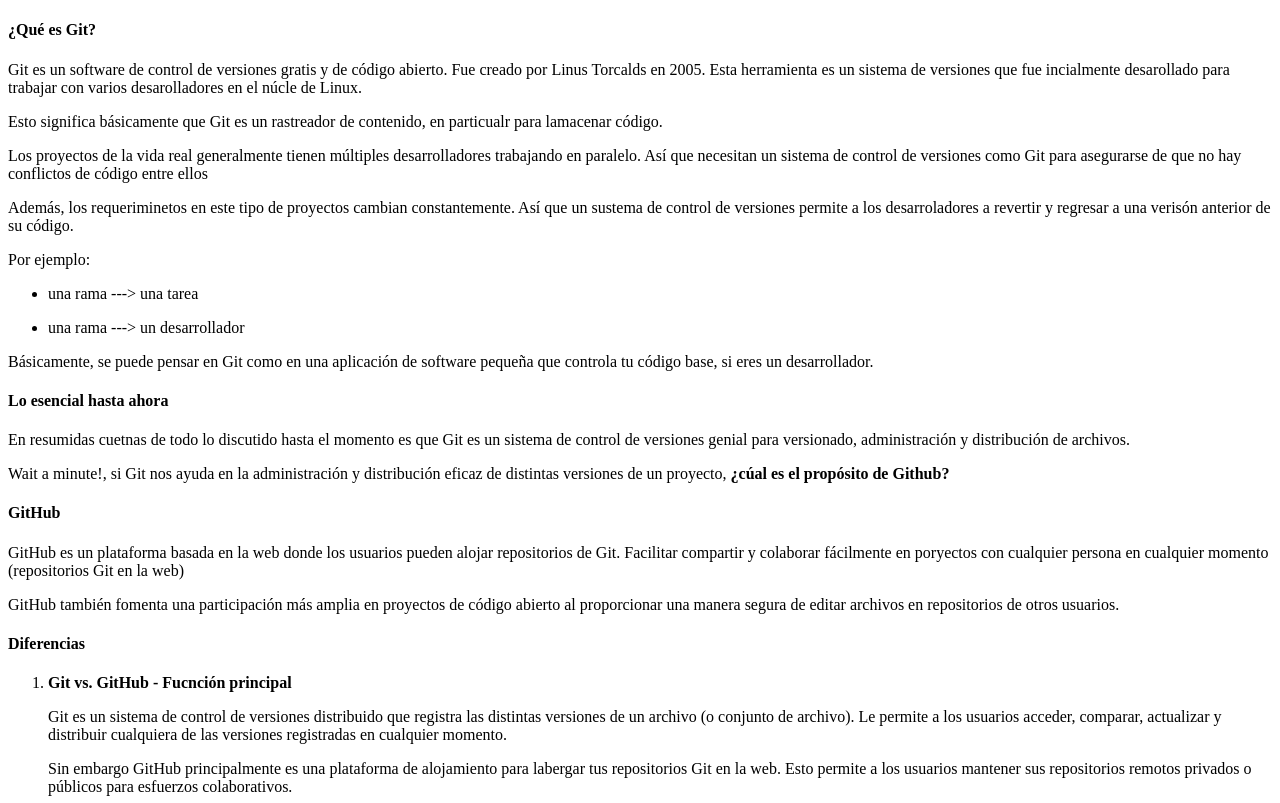
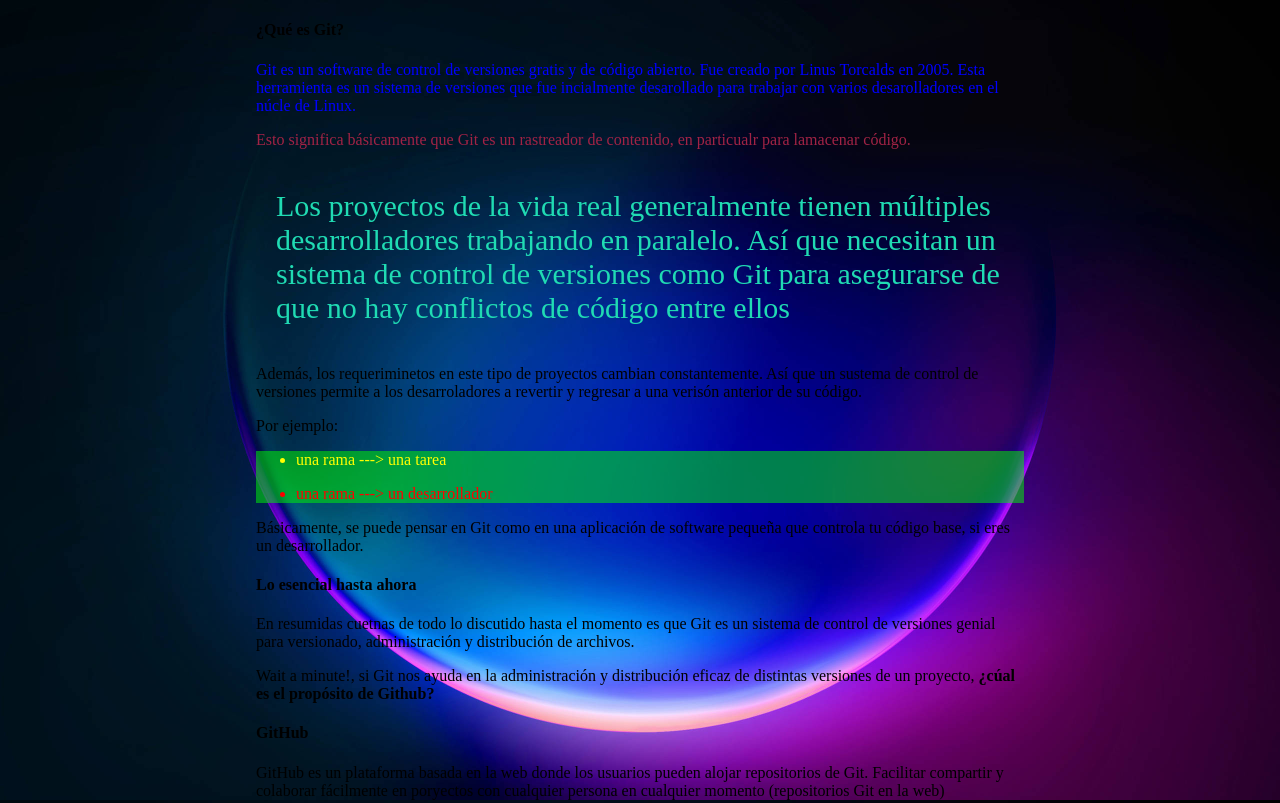
Before and after one commit to Wilson-Alvarracin/Css-Asix1, a plain HTML site: page index.html in a window 1280 px wide. Shown: the top 803 px of the page. Drawn offline with Linux system fonts and the light colour scheme.

Commit message:
Primera Version

```diff
--- a/index.html
+++ b/index.html
@@ -5,25 +5,23 @@
     <meta charset="UTF-8">
     <meta http-equiv="X-UA-Compatible" content="IE=edge">
     <meta name="viewport" content="width=device-width, initial-scale=1.0">
-    <link rel="shortcut icon" href="github-alt-brands.svg" type="image/x-icon">
+    <link rel="shortcut icon" href="./icon/github-alt-brands.svg" type="image/x-icon">
     <title>Git_GitHub</title>
 </head>
 
-<body>
+<body style="margin: 0; padding-left:20%; padding-right: 20%; background-image: url(./img/img21-scaled.jpg); background-size: contain;">
     <h4>¿Qué es Git?</h4>
-    <p>Git es un software de control de versiones gratis y de código abierto. Fue creado por Linus Torcalds en 2005. Esta herramienta es un sistema de versiones que fue incialmente desarollado para trabajar con varios desarolladores en el núcle de Linux.</p>
 
-    <p>Esto significa básicamente que Git es un rastreador de contenido, en particualr para lamacenar código.</p>
-
-    <p>Los proyectos de la vida real generalmente tienen múltiples desarrolladores trabajando en paralelo. Así que necesitan un sistema de control de versiones como Git para asegurarse de que no hay conflictos de código entre ellos</p>
-
+    <!-- ESTILOS EN LÍNEA-->
+    <p style="color:blue;">Git es un software de control de versiones gratis y de código abierto. Fue creado por Linus Torcalds en 2005. Esta herramienta es un sistema de versiones que fue incialmente desarollado para trabajar con varios desarolladores en el núcle de Linux.</p>
+    <p style="color: #a12345;">Esto significa básicamente que Git es un rastreador de contenido, en particualr para lamacenar código.</p>
+    <p style="color:rgb(32, 219, 179); font-size: 30px; padding: 10px 20px; ;">Los proyectos de la vida real generalmente tienen múltiples desarrolladores trabajando en paralelo. Así que necesitan un sistema de control de versiones como Git para asegurarse de que no hay conflictos de código entre ellos</p>
     <p>Además, los requeriminetos en este tipo de proyectos cambian constantemente. Así que un sustema de control de versiones permite a los desarroladores a revertir y regresar a una verisón anterior de su código.</p>
-
     <p>Por ejemplo:</p>
-    <ul>
-        <li>una rama ---> una tarea</li>
+    <ul style="background-color: rgba(0, 255, 0, 0.5);">
+        <li style="color: yellow;">una rama ---> una tarea</li>
         <p></p>
-        <li>una rama ---> un desarrollador</li>
+        <li style="color: red;">una rama ---> un desarrollador</li>
     </ul>
     <p>Básicamente, se puede pensar en Git como en una aplicación de software pequeña que controla tu código base, si eres un desarrollador.</p>
 
@@ -41,36 +39,39 @@
     <ol>
         <li>
             <p><b>Git vs. GitHub - Fucnción principal</b></p>
-        </li>
-        <p>Git es un sistema de control de versiones distribuido que registra las distintas versiones de un archivo (o conjunto de archivo). Le permite a los usuarios acceder, comparar, actualizar y distribuir cualquiera de las versiones registradas en cualquier
-            momento.
+            <p>Git es un sistema de control de versiones distribuido que registra las distintas versiones de un archivo (o conjunto de archivo). Le permite a los usuarios acceder, comparar, actualizar y distribuir cualquiera de las versiones registradas
+                en cualquier momento.
             </p>
 
             <p>Sin embargo GitHub principalmente es una plataforma de alojamiento para labergar tus repositorios Git en la web. Esto permite a los usuarios mantener sus repositorios remotos privados o públicos para esfuerzos colaborativos.</p>
 
+        </li>
+
         <li>
             <p><b>Diferencia 2: Git vs. GitHub - Plataforma de operación</b></p>
-        </li>
-
             <p>Los usuarios instalan y ejecutan Git en sus equipos locales.</p>
 
             <p>Esto significa que la mayoría de las operaciones de Git se puede lograr sin una conexión a internet.</p>
 
             <p>Sin embargo GitHub es un servicio basado en la web que opera solamente en línea. Esto significa que necesitas estar conectado para hacer cualquier cosa en GitHub.</p>
 
+
+        </li>
+
         <li>
             <p><b>Git vs. GitHub - Creadores</b></p>
-        </li>
             <p>Linus Torvalds comenzó Git en Abril del 2005</p>
 
             <p>Chris Wanstrath, P.J.Hyett, Tom Preston-Werner, y Scott Chacon fundaron GitHub.com en Febrero 2008</p>
 
+        </li>
         <li>
             <p><b>Git vs. GitHub . Competidores</b></p>
-        </li>
             <p>Algunas alternativas para Git son Mercurial, Team Foundation Version Control (TFVC), Preforce Helix Core, Apache Subversion, y IMB Rarional ClearCase.</p>
 
             <p>Los competidores más cercanos a GitHub son GitLab, Bitbucket, SourceForge, Cloud Source Repositories, y AWS CodeCommit.</p>
+
+        </li>
     </ol>
 </body>
 
```
Also changed, not shown: icon/github-alt-brands.svg (renamed from github-alt-brands.svg), img/img21-scaled.jpg (added). Lines whose indentation alone changed are shown as unchanged.
